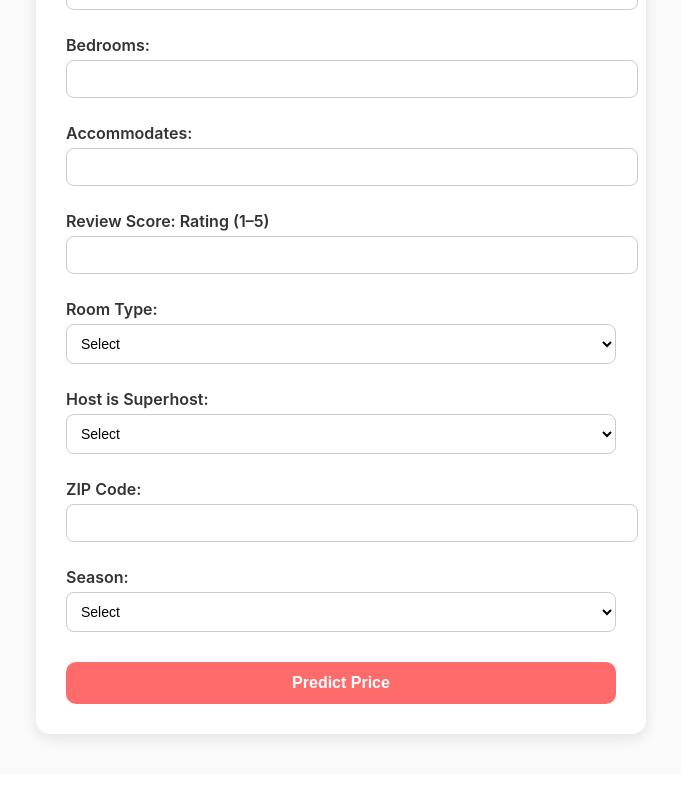
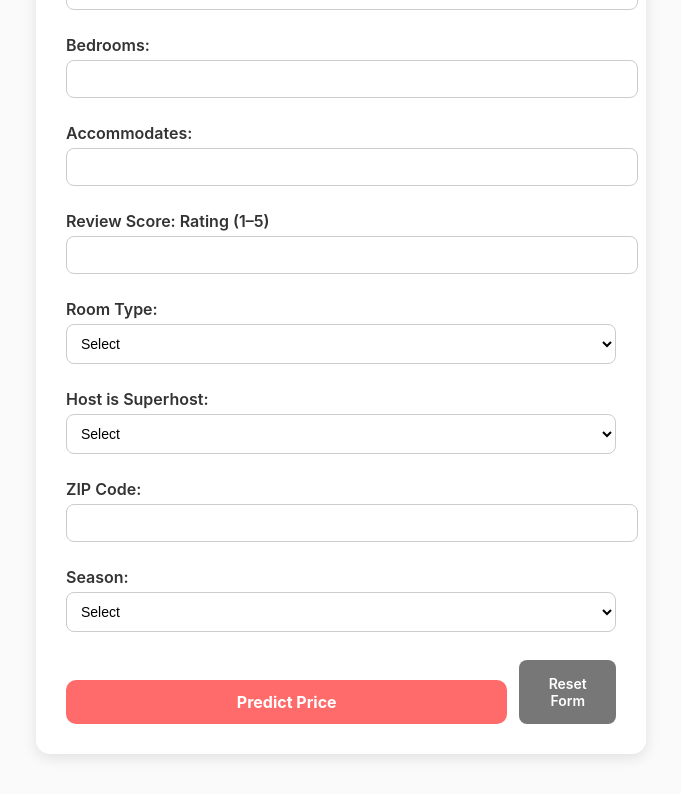
Before and after one commit to HimmatToor/AirbnbWebsite, a React (Create React App) app: page /lsrtForm in a window 1280 px wide. Shown: the part 917-1717 px from the top of the page, without its empty margins (299-980 px from the left). Built offline with nearby package versions, Linux system fonts and the light colour scheme; no server answers.

Commit message:
Add prediction display, reset button, and auto-scroll to XGBoostForm & LSRTForm; update InputForm.css styling

```diff
--- a/src/pages/InputForm.css
+++ b/src/pages/InputForm.css
@@ -277,3 +277,84 @@ form button[type="submit"]:hover {
     background: #e6e8ff;
     font-weight: 600;
 }
+
+/* ============================
+   BUTTON ROW (Submit + Reset)
+   ============================ */
+.form-button-row {
+  display: flex;
+  justify-content: center;
+  gap: 12px;
+  margin-top: 18px;
+}
+
+.submit-btn,
+.reset-btn {
+  background-color: #ff6b6b;
+  border: none;
+  color: white;
+  padding: 10px 18px;
+  font-size: 14px;
+  font-weight: 600;
+  border-radius: 8px;
+  cursor: pointer;
+  transition: 0.2s ease-in-out;
+  font-family: 'Inter', sans-serif;
+}
+
+.submit-btn:hover {
+  background-color: #ff4f4f;
+}
+
+/* Reset button styled separately */
+.reset-btn {
+  background-color: #777;
+}
+
+.reset-btn:hover {
+  background-color: #555;
+}
+
+/* ============================
+   PREDICTION RESULT STYLING
+   ============================ */
+.prediction-box {
+  margin-top: 25px;
+  padding: 20px;
+  background: #fff7f7;
+  border-left: 5px solid #ff6b6b;
+  border-radius: 10px;
+  text-align: center;
+  animation: fadeIn 0.25s ease-in-out;
+}
+
+.prediction-title {
+  font-size: 22px;
+  font-weight: 700;
+  color: #ff6b6b;
+  margin-bottom: 6px;
+}
+
+.prediction-value {
+  font-size: 32px;
+  font-weight: 800;
+  color: #333;
+  margin: 4px 0;
+}
+
+.prediction-note {
+  font-size: 14px;
+  color: #666;
+}
+
+/* Smooth fade-in animation */
+@keyframes fadeIn {
+  from {
+    opacity: 0;
+    transform: translateY(12px);
+  }
+  to {
+    opacity: 1;
+    transform: translateY(0);
+  }
+}
--- a/src/pages/LSRTForm.js
+++ b/src/pages/LSRTForm.js
@@ -48,10 +48,20 @@ function LSRTForm() {
 
     const [error, setError] = useState("");
     const [showDropdown, setShowDropdown] = useState(false);
+    const [prediction, setPrediction] = useState(null);  // ⭐ NEW
 
     const containerRef = useRef(null);
     const inputRef = useRef(null);
+    const predictionRef = useRef(null);
 
+    // ⭐ Auto-scroll when prediction appears
+    useEffect(() => {
+        if (prediction !== null && predictionRef.current) {
+            predictionRef.current.scrollIntoView({ behavior: "smooth" });
+        }
+    }, [prediction]);
+
+    // Handle text/number changes
     const handleChange = (e) => {
         setFormData({
             ...formData,
@@ -60,24 +70,47 @@ function LSRTForm() {
         setError("");
     };
 
+    // Toggle amenity selection
     const toggleAmenity = (amenity) => {
-        let updated = [...formData.amenities];
-        if (updated.includes(amenity)) {
-            updated = updated.filter(a => a !== amenity);
-        } else {
-            updated.push(amenity);
-        }
+        const updated = formData.amenities.includes(amenity)
+            ? formData.amenities.filter(a => a !== amenity)
+            : [...formData.amenities, amenity];
+
         setFormData({ ...formData, amenities: updated });
     };
 
+    // Backspace removes last tag
     const handleBackspace = (e) => {
         if (e.key === "Backspace" && formData.amenities.length > 0 && inputRef.current === document.activeElement) {
-            let updated = [...formData.amenities];
+            const updated = [...formData.amenities];
             updated.pop();
             setFormData({ ...formData, amenities: updated });
         }
     };
 
+    // ⭐ Reset form
+    const handleReset = () => {
+        setFormData({
+            city: "",
+            amenities: [],
+            minimum_nights: "",
+            number_of_reviews: "",
+            calculated_host_listings_count: "",
+            availability_365: "",
+            beds: "",
+            bedrooms: "",
+            accommodates: "",
+            review_scores_rating: "",
+            room_type: "",
+            host_is_superhost: "",
+            zip: "",
+            season: ""
+        });
+        setError("");
+        setPrediction(null);
+    };
+
+    // Validation
     const validateForm = () => {
         const numericFields = [
             "minimum_nights", "number_of_reviews", "calculated_host_listings_count",
@@ -90,8 +123,8 @@ function LSRTForm() {
             }
         }
 
-        let r = Number(formData.review_scores_rating);
-        if (r < 1 || r > 5) return "Review score must be 1–5.";
+        const rating = Number(formData.review_scores_rating);
+        if (rating < 1 || rating > 5) return "Review score must be between 1–5.";
 
         if (!["1", "0"].includes(formData.host_is_superhost))
             return "Superhost must be TRUE or FALSE.";
@@ -120,6 +153,7 @@ function LSRTForm() {
         );
     };
 
+    // Submit form
     const handleSubmit = async (e) => {
         e.preventDefault();
         const err = validateForm();
@@ -131,14 +165,19 @@ function LSRTForm() {
                 headers: { "Content-Type": "application/json" },
                 body: JSON.stringify(formData),
             });
+
             const data = await res.json();
-            console.log(data);
+            console.log("LSRT Prediction:", data);
+
+            setPrediction(data.predicted_price); // ⭐ NEW
+
         } catch (error) {
             console.error(error);
             setError("Backend error");
         }
     };
 
+    // Close dropdown when clicking outside
     useEffect(() => {
         const handleClickOutside = (e) => {
             if (containerRef.current && !containerRef.current.contains(e.target)) {
@@ -171,7 +210,7 @@ function LSRTForm() {
 
                 <form onSubmit={handleSubmit}>
 
-                    {/* City */}
+                    {/* CITY */}
                     <label>City:</label>
                     <select name="city" value={formData.city} onChange={handleChange} required>
                         <option value="">Select</option>
@@ -182,7 +221,7 @@ function LSRTForm() {
                         <option value="NY">New York</option>
                     </select>
 
-                    {/* Amenities */}
+                    {/* AMENITIES */}
                     <label>Amenities (select multiple):</label>
 
                     <div
@@ -234,7 +273,7 @@ function LSRTForm() {
                         )}
                     </div>
 
-                    {/* Numeric fields */}
+                    {/* INPUTS */}
                     <label>Minimum Nights:</label>
                     <input type="number" min="1" name="minimum_nights" value={formData.minimum_nights} onChange={handleChange} required />
 
@@ -274,9 +313,9 @@ function LSRTForm() {
                         <option value="0">FALSE</option>
                     </select>
 
+                    {/* ZIP Code */}
                     <label>ZIP Code:</label>
-                        <input type="text" name="zip" value={formData.zip} onChange={handleChange} required />
-
+                    <input type="text" name="zip" value={formData.zip} onChange={handleChange} required />
 
                     {/* Season */}
                     <label>Season:</label>
@@ -288,8 +327,22 @@ function LSRTForm() {
                         <option value="Winter">Winter</option>
                     </select>
 
-                    <button type="submit">Predict Price</button>
+                    {/* BUTTON ROW */}
+                    <div className="form-button-row">
+                        <button type="submit" className="submit-btn">Predict Price</button>
+                        <button type="button" className="reset-btn" onClick={handleReset}>Reset Form</button>
+                    </div>
                 </form>
+
+                {/* ⭐ Prediction Output */}
+                {prediction !== null && (
+                    <div className="prediction-box" ref={predictionRef}>
+                        <h3 className="prediction-title">Predicted Price</h3>
+                        <p className="prediction-value">${Number(prediction).toFixed(2)}</p>
+                        <p className="prediction-note">(Estimated nightly price based on LSRT model)</p>
+                    </div>
+                )}
+
             </div>
 
             <footer className="footer">
--- a/src/pages/XGBoostForm.js
+++ b/src/pages/XGBoostForm.js
@@ -1,4 +1,4 @@
-import React, { useState } from 'react';
+import React, { useState, useEffect, useRef } from 'react';
 import { useNavigate } from 'react-router-dom';
 import "./InputForm.css";
 
@@ -21,8 +21,18 @@ function XGBoostForm() {
     });
 
     const [error, setError] = useState("");
+    const [prediction, setPrediction] = useState(null);
 
-    // Handle change
+    // ⭐ For auto-scroll
+    const predictionRef = useRef(null);
+
+    useEffect(() => {
+        if (prediction !== null && predictionRef.current) {
+            predictionRef.current.scrollIntoView({ behavior: "smooth" });
+        }
+    }, [prediction]);
+
+    // Handle input changes
     const handleChange = (e) => {
         setFormData({
             ...formData,
@@ -31,8 +41,8 @@ function XGBoostForm() {
         setError("");
     };
 
-    const getRoomTypeOptions = () => {
-        return (
+    // Room type options
+    const getRoomTypeOptions = () => (
         <>
             <option value="Entire home/apt">Entire home/apt</option>
             <option value="Private room">Private room</option>
@@ -40,7 +50,6 @@ function XGBoostForm() {
             <option value="Shared room">Shared room</option>
         </>
     );
-    };
 
     // Validation
     const validateForm = () => {
@@ -66,7 +75,7 @@ function XGBoostForm() {
         ];
 
         for (let field of reviewFields) {
-            let val = Number(formData[field]);
+            const val = Number(formData[field]);
             if (val < 1 || val > 5) {
                 return `${field.replace(/_/g, " ")} must be between 1 and 5.`;
             }
@@ -79,7 +88,28 @@ function XGBoostForm() {
         return null;
     };
 
-    // Submit
+    // ⭐ Reset Form
+    const handleReset = () => {
+        setFormData({
+            city: "",
+            accommodates: "",
+            bedrooms: "",
+            beds: "",
+            room_type: "",
+            host_is_superhost: "",
+            minimum_nights: "",
+            availability_365: "",
+            number_of_reviews: "",
+            review_scores_rating: "",
+            review_scores_checkin: "",
+            review_scores_accuracy: ""
+        });
+
+        setError("");
+        setPrediction(null);
+    };
+
+    // Submit function
     const handleSubmit = async (e) => {
         e.preventDefault();
 
@@ -99,6 +129,8 @@ function XGBoostForm() {
             const data = await response.json();
             console.log("XGBoost Prediction:", data);
 
+            setPrediction(data.predicted_price);
+
         } catch (err) {
             console.error(err);
             setError("Backend error. Please try again.");
@@ -108,7 +140,7 @@ function XGBoostForm() {
     return (
         <div className="input-form-container">
 
-            {/* 🔙 Upper-left BACK BUTTON */}
+            {/* 🔙 Back Button */}
             <div className="ny-topbar">
                 <button className="back-button" onClick={() => navigate("/inputForm")}>
                     ← Back
@@ -183,8 +215,22 @@ function XGBoostForm() {
                     <label>Review Score: Accuracy (1–5)</label>
                     <input type="number" min="1" max="5" step="0.01" name="review_scores_accuracy" value={formData.review_scores_accuracy} onChange={handleChange} />
 
-                    <button type="submit">Predict Price</button>
+                    {/* Buttons Row */}
+                    <div className="form-button-row">
+                        <button type="submit" className="submit-btn">Predict Price</button>
+                        <button type="button" className="reset-btn" onClick={handleReset}>Reset Form</button>
+                    </div>
                 </form>
+
+                {/* ⭐ Prediction Box (Auto-scroll target) */}
+                {prediction !== null && (
+                    <div className="prediction-box" ref={predictionRef}>
+                        <h3 className="prediction-title">Predicted Price</h3>
+                        <p className="prediction-value">${Number(prediction).toFixed(2)}</p>
+                        <p className="prediction-note">(Estimated nightly price based on XGBoost model)</p>
+                    </div>
+                )}
+
             </div>
 
             <footer className="footer">
@@ -194,4 +240,4 @@ function XGBoostForm() {
     );
 }
 
-export default XGBoostForm
+export default XGBoostForm;
```
Lines whose indentation alone changed are shown as unchanged.
